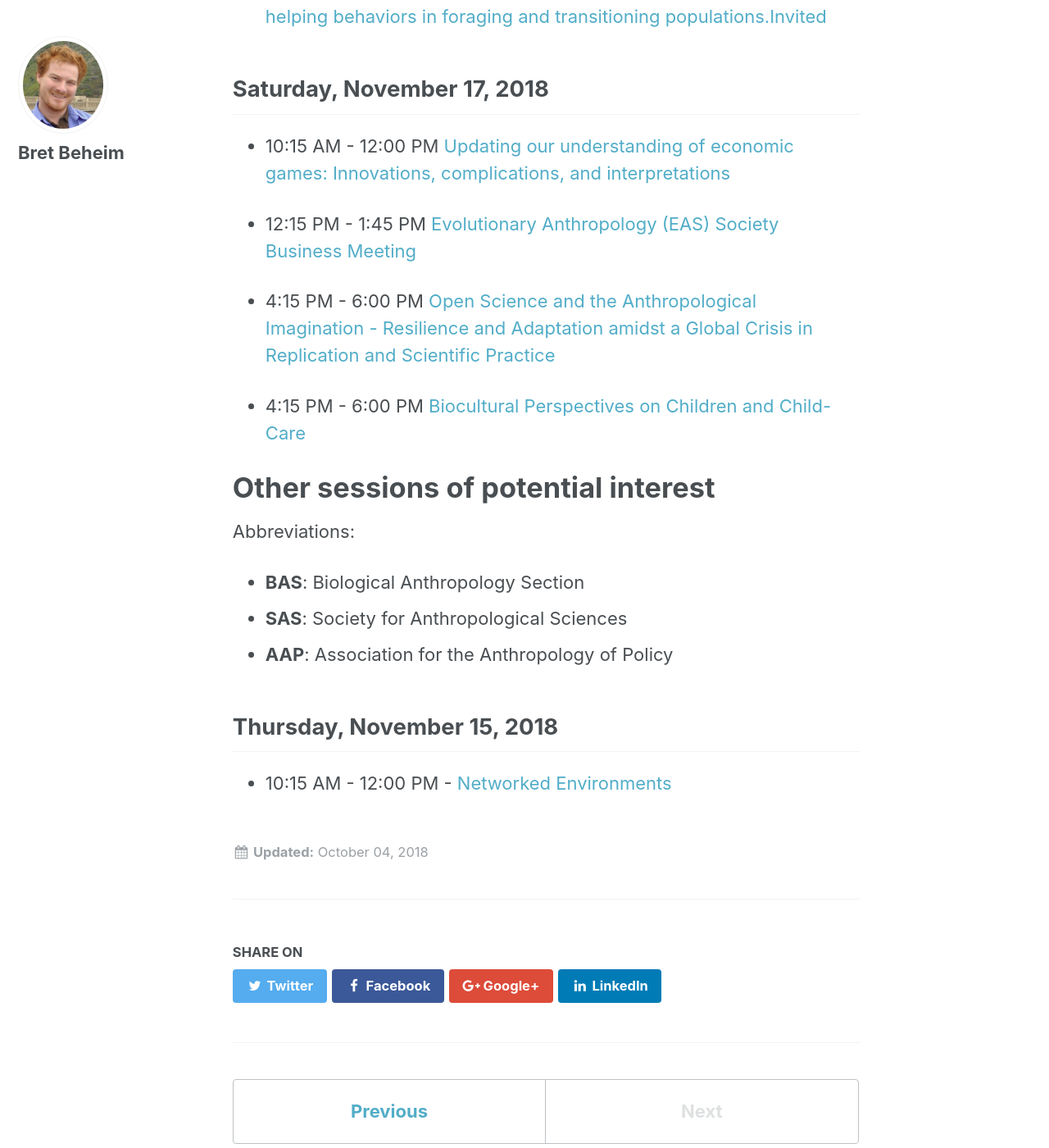
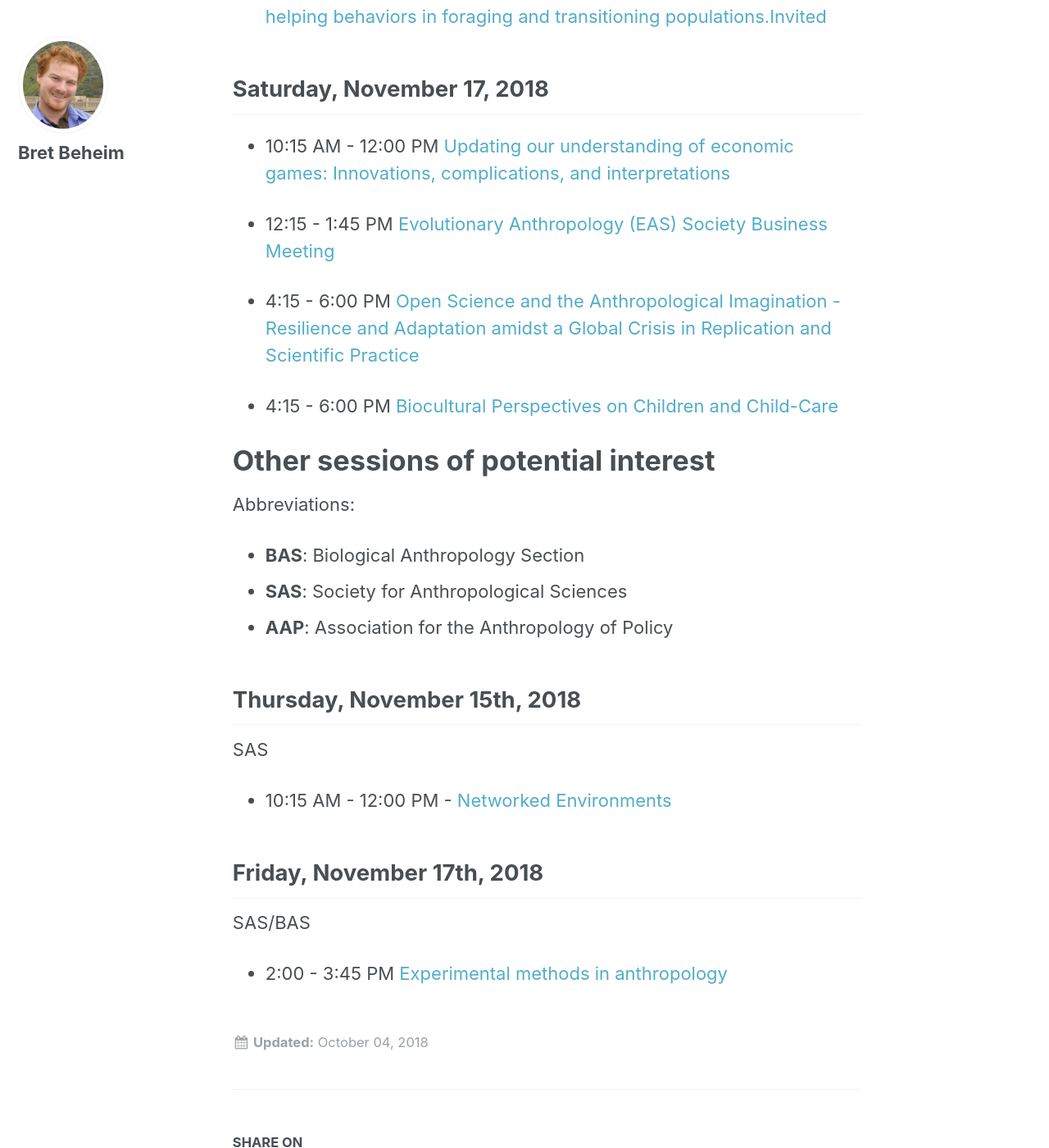
Before and after one commit to babeheim/evanthsoc-new, a Jekyll site: the page built from _posts/2018-10-04-eas-at-aaa-2018-schedule.md, in a window 1280 px wide and 1400 px high, scrolled down 1537 px. Shown: the whole window at 82% size. Built offline with Jekyll 4.4.1, drawn with Linux system fonts in a browser that asks for light colours; some of the changed text lies outside the part shown.

Commit message:
added another session to AAA 2018 schedule

```diff
--- a/_posts/2018-10-04-eas-at-aaa-2018-schedule.md
+++ b/_posts/2018-10-04-eas-at-aaa-2018-schedule.md
@@ -20,30 +20,30 @@ All locations TBD!
 
 ## Wednesday, November 14, 2018
 
-- 2:15 PM - 4:00 PM, [The Resistance to and Resilience of Adaptation: The Place of Evolutionary Theory in Biocultural Anthropology: Part I](https://goo.gl/FKx4BB)
+- 2:15 - 4:00 PM, [The Resistance to and Resilience of Adaptation: The Place of Evolutionary Theory in Biocultural Anthropology: Part I](https://goo.gl/FKx4BB)
 
-- 4:30 PM - 6:15 PM, [The Resistance to and Resilience of Adaptation: The Place of Evolutionary Theory in Biocultural Anthropology: Part II](https://goo.gl/dQ1opK)
+- 4:30 - 6:15 PM, [The Resistance to and Resilience of Adaptation: The Place of Evolutionary Theory in Biocultural Anthropology: Part II](https://goo.gl/dQ1opK)
 
 ## Thursday, November 15, 2018
 
-- 8:00 AM - 9:45 AM, [Landscape Use and Change: Evolutionary Perspectives](https://goo.gl/FYpdU2)
+- 8:00 - 9:45 AM, [Landscape Use and Change: Evolutionary Perspectives](https://goo.gl/FYpdU2)
 
 
 ## Friday, November 16, 2018
 
 - 10:15 AM - 12:00 PM [Social Capital in the Face of Uncertainty](https://goo.gl/AKPhWG)
 
-- 2:00 PM - 3:45 PM [Ages and Stages: Child learning, exploration, and helping behaviors in foraging and transitioning populations.Invited](https://goo.gl/3Cc4fM)
+- 2:00 - 3:45 PM [Ages and Stages: Child learning, exploration, and helping behaviors in foraging and transitioning populations.Invited](https://goo.gl/3Cc4fM)
 
 ## Saturday, November 17, 2018
 
 - 10:15 AM - 12:00 PM [Updating our understanding of economic games: Innovations, complications, and interpretations](https://goo.gl/Kbt3Fs)
 
-- 12:15 PM - 1:45 PM [Evolutionary Anthropology (EAS) Society Business Meeting](https://goo.gl/4Ump1T)
+- 12:15 - 1:45 PM [Evolutionary Anthropology (EAS) Society Business Meeting](https://goo.gl/4Ump1T)
 
-- 4:15 PM - 6:00 PM [Open Science and the Anthropological Imagination - Resilience and Adaptation amidst a Global Crisis in Replication and Scientific Practice](https://goo.gl/L4bCCC)
+- 4:15 - 6:00 PM [Open Science and the Anthropological Imagination - Resilience and Adaptation amidst a Global Crisis in Replication and Scientific Practice](https://goo.gl/L4bCCC)
 
-- 4:15 PM - 6:00 PM [Biocultural Perspectives on Children and Child-Care](https://goo.gl/T3wofo)
+- 4:15 - 6:00 PM [Biocultural Perspectives on Children and Child-Care](https://goo.gl/T3wofo)
 
 
 # Other sessions of potential interest
@@ -54,7 +54,15 @@ Abbreviations:
 * **SAS**: Society for Anthropological Sciences
 * **AAP**: Association for the Anthropology of Policy
 
+## Thursday, November 15th, 2018
 
-## Thursday, November 15, 2018
+SAS
 
 - 10:15 AM - 12:00 PM - [Networked Environments](https://goo.gl/3AENqB)
+
+
+## Friday, November 17th, 2018
+
+SAS/BAS
+
+- 2:00 - 3:45 PM [Experimental methods in anthropology](https://goo.gl/UhVh4z)
```
